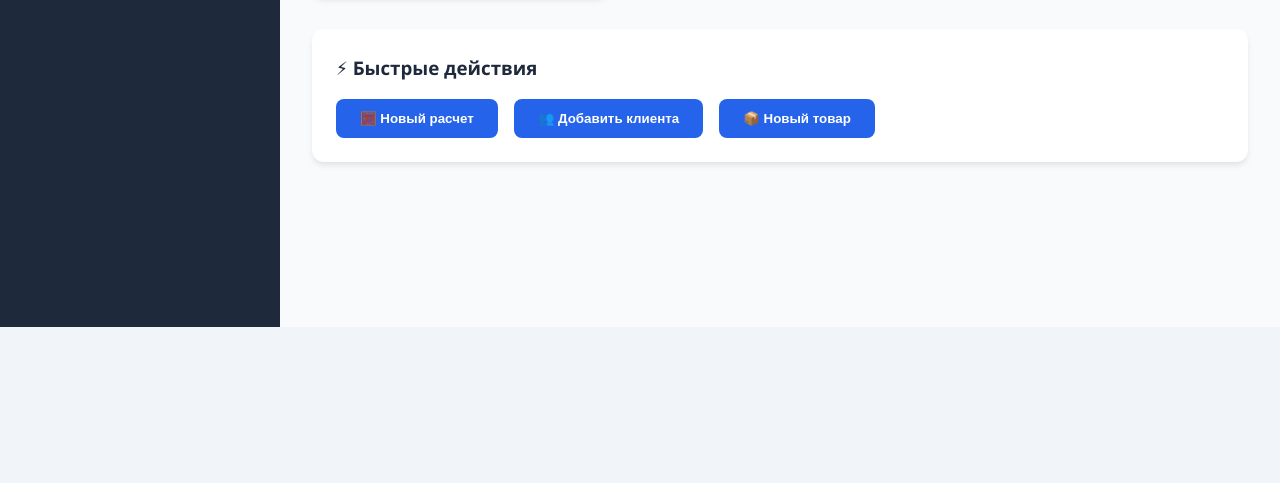
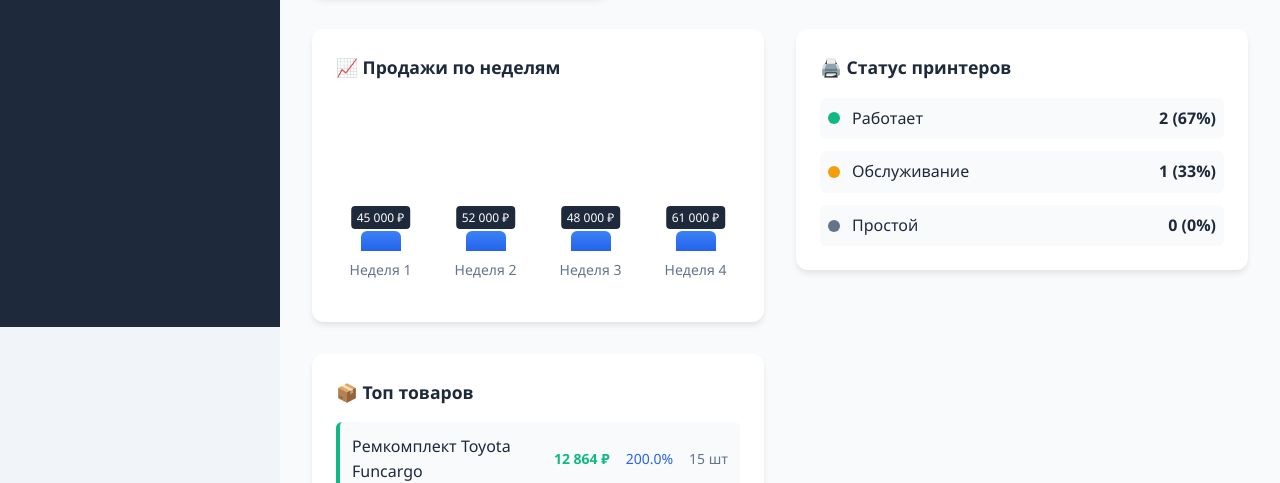
Before and after one commit to nh8xdb52h4-lgtm/3d-print-erp-system, a plain HTML site: page index.html in a window 1280 px wide. Shown: the part 473-956 px from the top of the page. Before the commit the page ends 800 px from the top, so only its background shows below. Drawn offline with Linux system fonts and the light colour scheme.

Commit message:
Update index.html

```diff
--- a/index.html
+++ b/index.html
@@ -67,6 +67,19 @@
             <h3>🎯 Выручка месяца</h3>
             <div class="amount" id="month-revenue">156,842 ₽</div>
             <div class="subtitle">Цель: 200,000 ₽</div>
+        </div>
+    </div>
+
+    <!-- ГРАФИКИ -->
+    <div class="charts-grid">
+        <div id="sales-chart">
+            <!-- График продаж загрузится здесь -->
+        </div>
+        <div id="printers-chart">
+            <!-- График принтеров загрузится здесь -->
+        </div>
+        <div id="products-chart">
+            <!-- График товаров загрузится здесь -->
         </div>
     </div>
 
```
Lines whose indentation alone changed are shown as unchanged.
